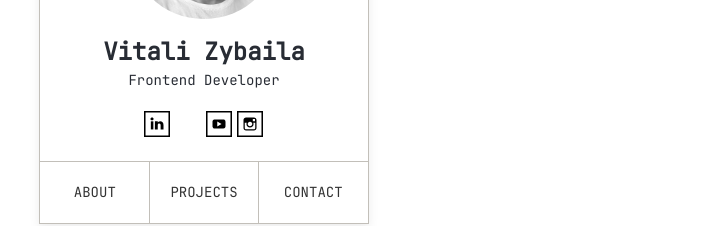
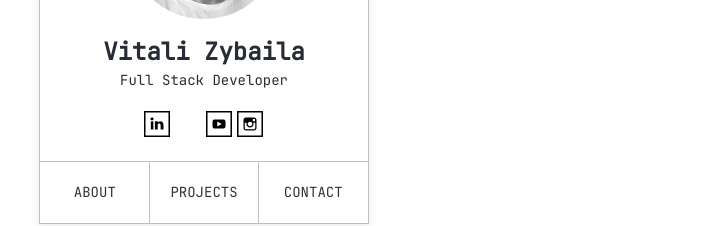
Before and after one commit to vzybailo/portfolio, a Vue app: page / in a window 1280 px wide. Shown: the part 377-603 px from the top of the page, without its empty margins (436-1154 px from the left). Built offline with nearby package versions, Linux system fonts and the light colour scheme; what vue-easy-lightbox would draw is missing.

Commit message:
change position title

```diff
--- a/src/components/layout/WelcomeHeader.vue
+++ b/src/components/layout/WelcomeHeader.vue
@@ -11,7 +11,7 @@
           <div class="welcome__about flex flex-col items-center align-center">
             <img src="@/assets/images/me.jpeg" alt="" class="welcome__img" />
             <div class="welcome__name">{{ $t('name') }}</div>
-            <div class="welcome__position">Frontend Developer</div>
+            <div class="welcome__position">Full Stack Developer</div>
           </div>
           <div class="mb-6">
             <Socials />
```
